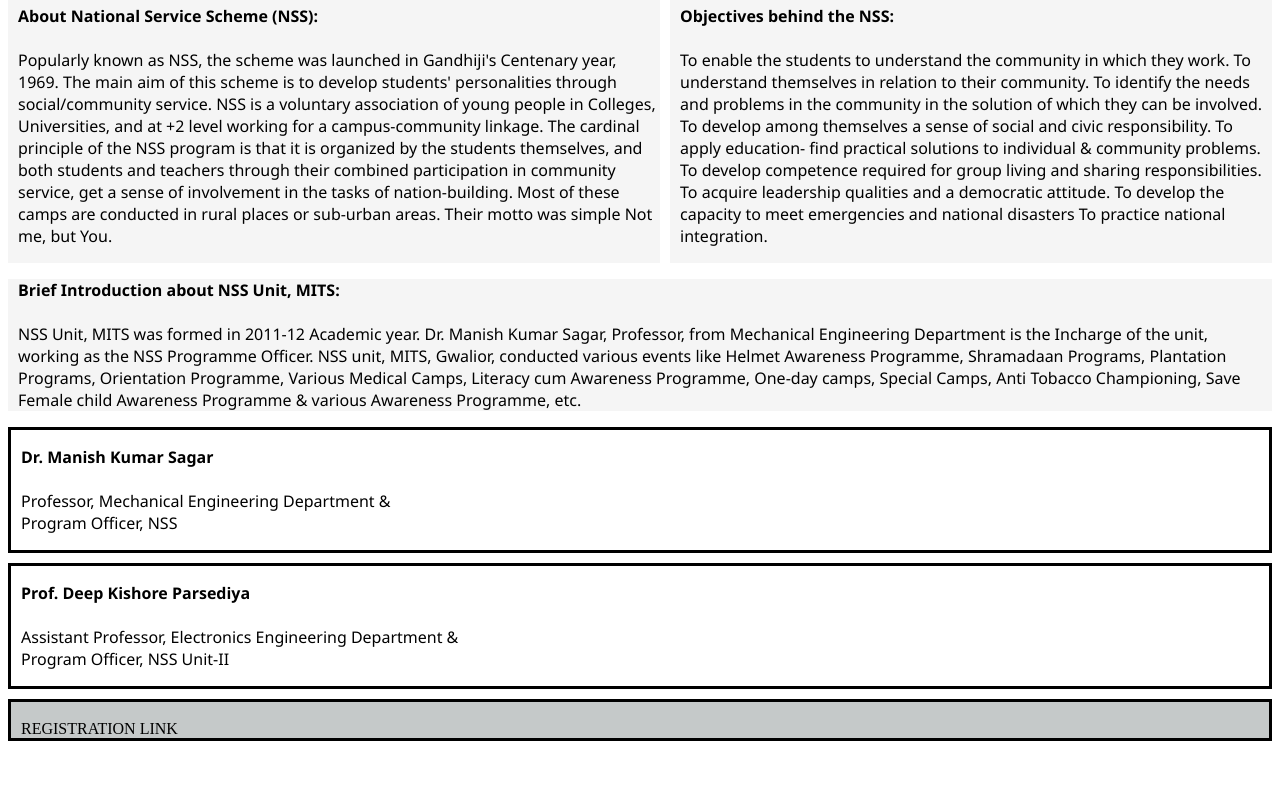
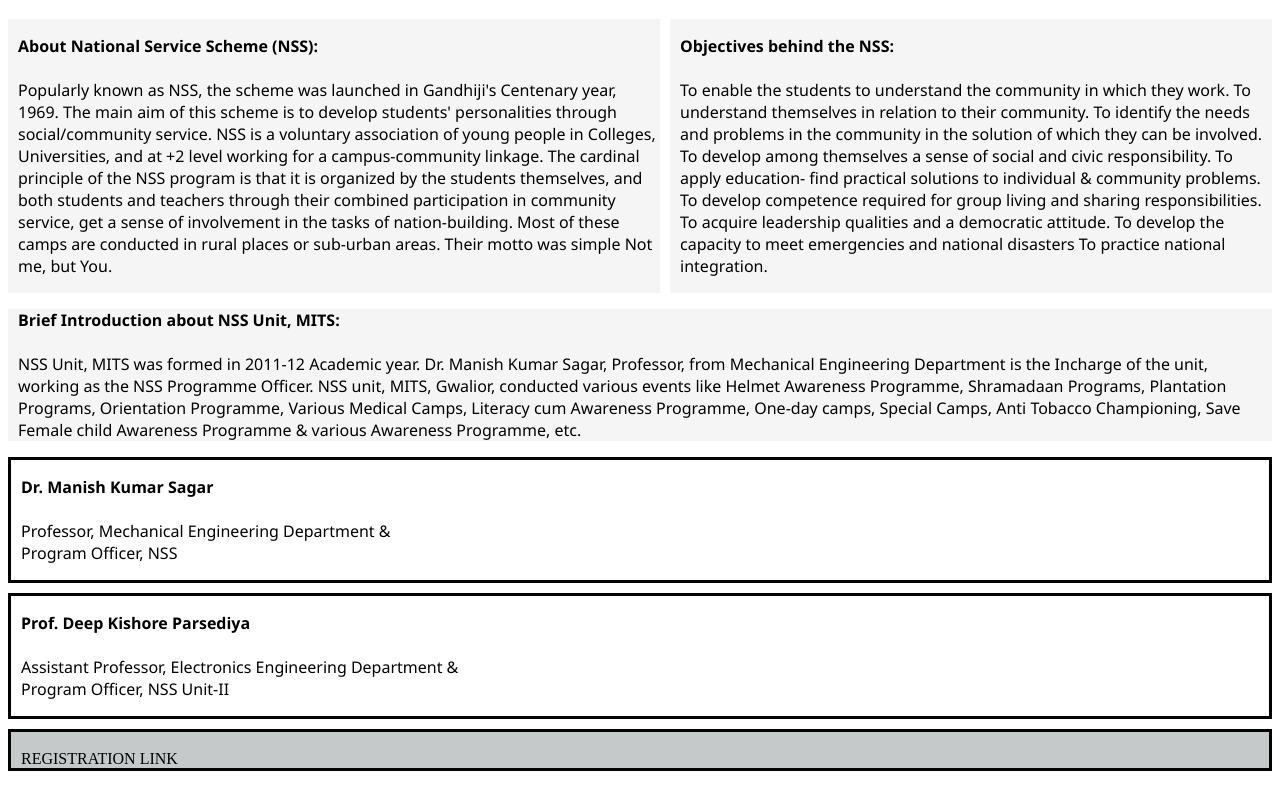
Before and after one commit to ayushhhhk/nss, a plain HTML site: page index.html in a window 1280 px wide. Shown: the part 945-1731 px from the top of the page. Drawn offline with Linux system fonts and the light colour scheme.

Commit message:
Update index.html

```diff
--- a/index.html
+++ b/index.html
@@ -30,7 +30,7 @@
      </div>
 
 
-   <div style="display: flex; margin-top: 50px; gap: 10px; margin-top: 600px;">
+   <div style="display: flex; margin-top: 50px; gap: 10px; margin-top: 630px;">
    <div style="background-color: whitesmoke;  padding-left: 10px; "><p><b style="color: black;">About National Service Scheme (NSS): <br><br></b>
        Popularly known as NSS, the scheme was launched in Gandhiji's Centenary year, 1969. The main aim of this scheme is to develop students' personalities through social/community service. NSS is a voluntary association of young people in Colleges, Universities, and at +2 level working for a campus-community linkage. The cardinal principle of the NSS program is that it is organized by the students themselves, and both students and teachers through their combined participation in community service, get a sense of involvement in the tasks of nation-building. Most of these camps are conducted in rural places or sub-urban areas. Their motto was simple Not me, but You.</p></div>
    <div style="background-color: whitesmoke; padding-left: 10px;"><p><b style="color: black;">Objectives behind the NSS: <br><br></b>
```
